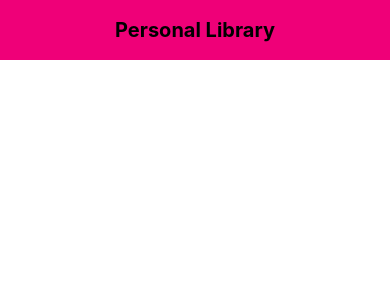
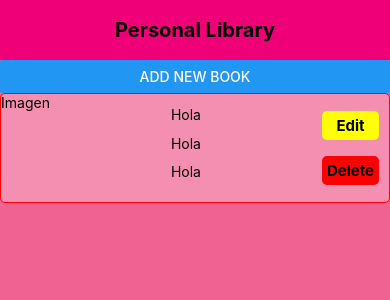
Before and after one commit to BlasAdayMedinaGonzalez/Library, a React Native app: screen / in a window 390 px wide. Shown: the top 300 px of the page. Built offline with nearby package versions, Linux system fonts and the light colour scheme.

Commit message:
Feature: Added Item component

```diff
--- a/App.js
+++ b/App.js
@@ -1,13 +1,23 @@
-
-import { StyleSheet, Text, View } from 'react-native';
+import { useState } from "react";
+import { Button, StyleSheet, Text, View, TouchableOpacity } from 'react-native';
 import Header from './components/Header';
+import Item from "./components/Item";
 
 import Colors from './constrains/Colors'
 
 export default function App() {
+  // const [bookList, setBookList] = useState([]);
+
+  // const addBookHandler = (book) =>{
+
+  // }
   return (
     <View style={styles.screen}>
       <Header title="Personal Library" />
+      <Button title="Add new Book"  />
+      <View styles={styles.listContainer}>
+        <Item  />
+      </View>
     </View>
   );
 }
@@ -15,7 +25,11 @@ export default function App() {
 const styles = StyleSheet.create({
   screen: {
     flex: 1,
-    backgroundColor: Colors.white
+    backgroundColor: Colors.lightpink
+  },
+  listContainer: {
+    width: "100%",
+    padding: 20,
   },
 
 });
--- /dev/null
+++ b/components/Item.js
@@ -0,0 +1,67 @@
+import React from "react";
+import { StyleSheet, Text, View, TouchableOpacity } from 'react-native';
+
+const Item = () => {
+  return (
+    <View style={styles.item}>
+      <View styles={styles.itemText}>
+        <Text>Imagen</Text>
+      </View>
+      <View style={styles.textInfo}>
+        <Text styles={styles.itemText}>Hola</Text>
+        <Text styles={styles.itemText}>Hola</Text>
+        <Text styles={styles.itemText}>Hola</Text>
+      </View>
+      <View style={styles.buttonContainer}>
+        <TouchableOpacity >
+            <View style={styles.edit}>
+                <Text style={styles.itemText}>Edit</Text>
+            </View>
+        </TouchableOpacity>
+        <TouchableOpacity >
+            <View style={styles.delete}>
+                <Text style={styles.itemText}>Delete</Text>
+            </View>
+        </TouchableOpacity>
+      </View>
+    </View>
+  );
+};
+
+const styles = StyleSheet.create({
+  item: {
+    flexDirection: "row",
+    justifyContent: "space-between",
+    backgroundColor: "#F48FB1",
+    width: "100%",
+    height: 110,
+    borderWidth: 1,
+    borderColor: "red",
+    borderRadius: 5,
+  },
+  buttonContainer: {
+    justifyContent: "space-evenly",
+    marginRight: 10,
+  },
+  textInfo: {
+    justifyContent: "space-evenly",
+    marginBottom: 10,
+  },
+  edit: {
+    backgroundColor: "yellow",
+    alignItems: "center",
+    padding: 5,
+    borderRadius: 5,
+  },
+  delete: {
+    backgroundColor: "red",
+    padding: 5,
+    borderRadius: 5,
+  },
+  itemText: {
+    fontSize: 15,
+    fontWeight: "bold",
+  },
+});
+
+export default Item;
--- a/constrains/Colors.js
+++ b/constrains/Colors.js
@@ -1,4 +1,8 @@
 export default {
+    primary: "#90CAF9",
     white: "#fff",
-    pink: "#ef0078"
+    pink: "#ef0078",
+    lightpink: "#F06292",
+    green: "#00E676"
+
 }
```
